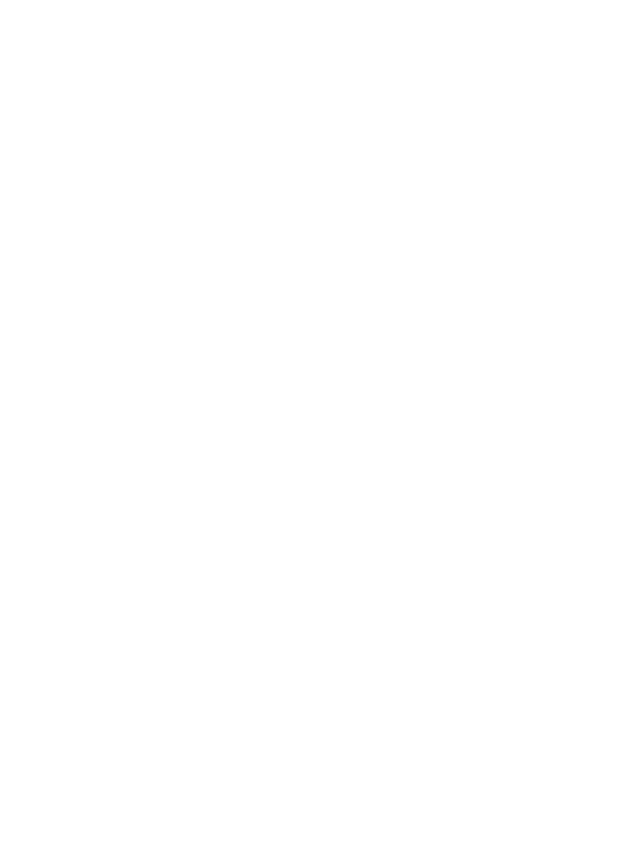
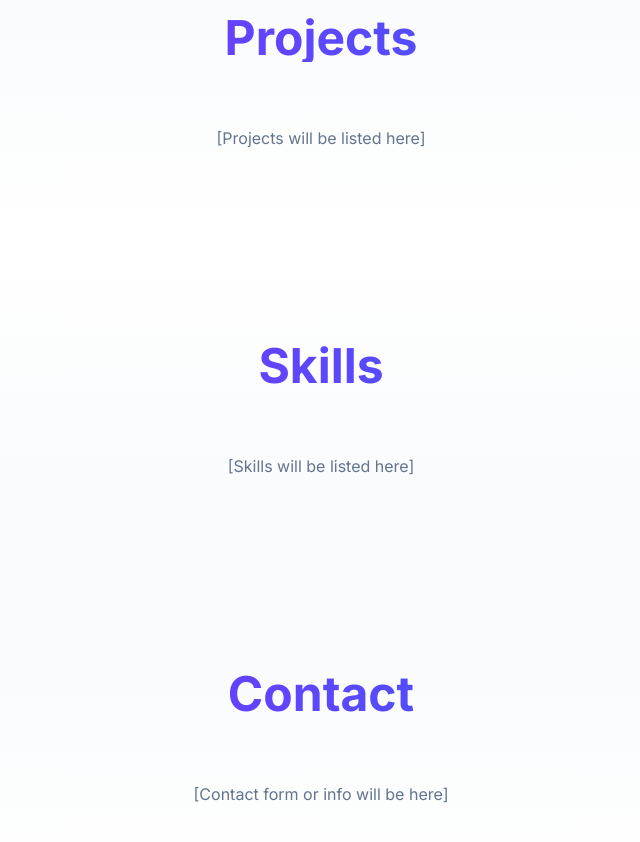
Before and after one commit to shivam-singh-git/My-Portfolio, a Next.js app: page / in a window 1280 px wide. Shown: the part 1760-2602 px from the top of the page, without its empty margins (447-1087 px from the left). Before the commit the page ends 1678 px from the top, so only its background shows below. Built offline with nearby package versions, Linux system fonts and the light colour scheme.

Commit message:
Add Projects, Skills, and Contact sections to home page

```diff
--- a/src/app/page.tsx
+++ b/src/app/page.tsx
@@ -76,6 +76,36 @@
           </div>
         </div>
       </section>
+
+      {/* Projects Section */}
+      <section id="projects" className="py-24 bg-gradient-to-b from-slate-50 to-white">
+        <div className="container mx-auto px-4 md:px-6 lg:px-8">
+          <h2 className="text-5xl font-bold text-center mb-16 bg-gradient-to-r from-violet-600 to-blue-600 bg-clip-text text-transparent">
+            Projects
+          </h2>
+          <div className="text-center text-slate-500">[Projects will be listed here]</div>
+        </div>
+      </section>
+
+      {/* Skills Section */}
+      <section id="skills" className="py-24 bg-gradient-to-b from-white to-slate-50">
+        <div className="container mx-auto px-4 md:px-6 lg:px-8">
+          <h2 className="text-5xl font-bold text-center mb-16 bg-gradient-to-r from-violet-600 to-blue-600 bg-clip-text text-transparent">
+            Skills
+          </h2>
+          <div className="text-center text-slate-500">[Skills will be listed here]</div>
+        </div>
+      </section>
+
+      {/* Contact Section */}
+      <section id="contact" className="py-24 bg-gradient-to-b from-slate-50 to-white">
+        <div className="container mx-auto px-4 md:px-6 lg:px-8">
+          <h2 className="text-5xl font-bold text-center mb-16 bg-gradient-to-r from-violet-600 to-blue-600 bg-clip-text text-transparent">
+            Contact
+          </h2>
+          <div className="text-center text-slate-500">[Contact form or info will be here]</div>
+        </div>
+      </section>
     </div>
   );
 }
```
